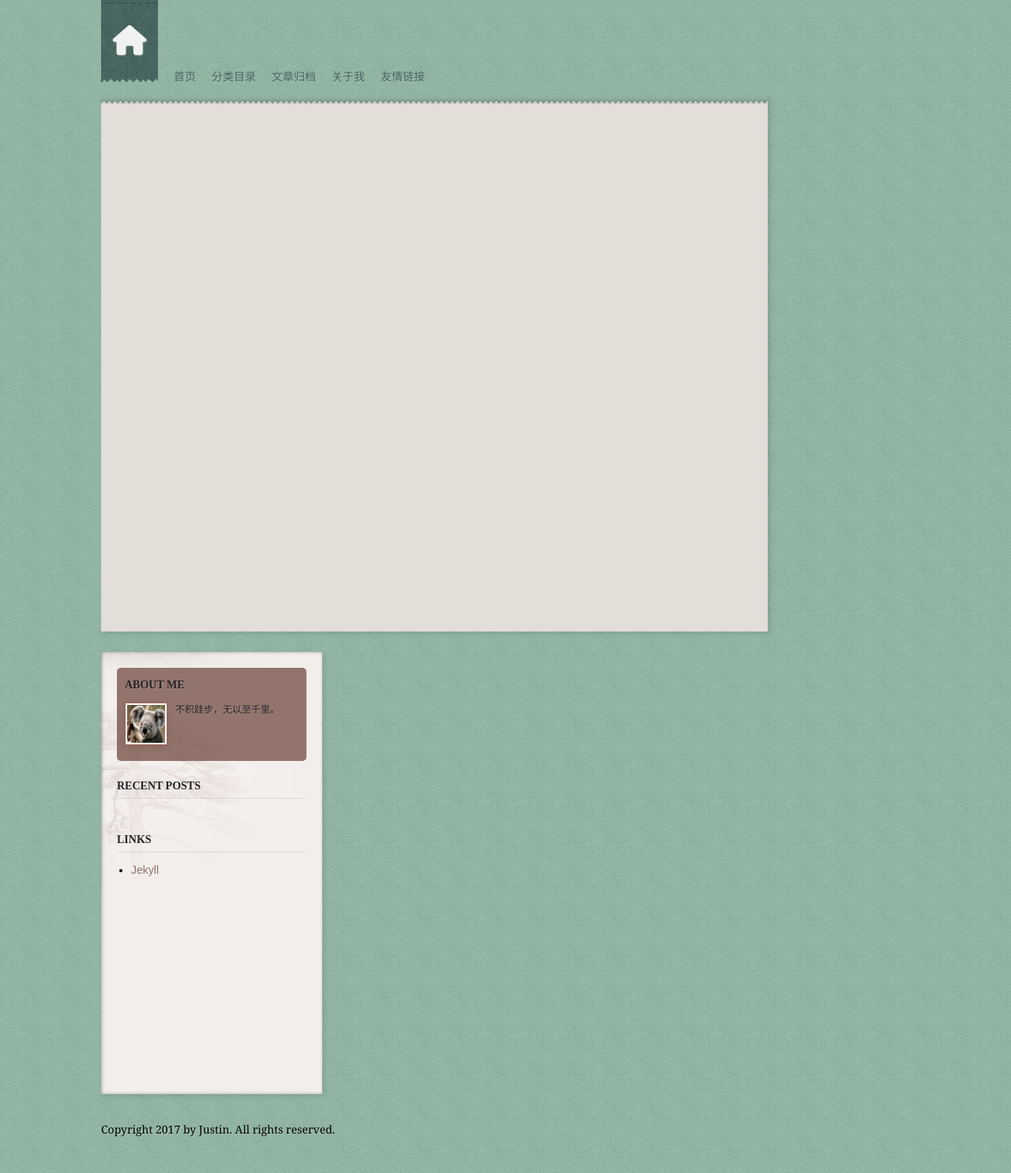
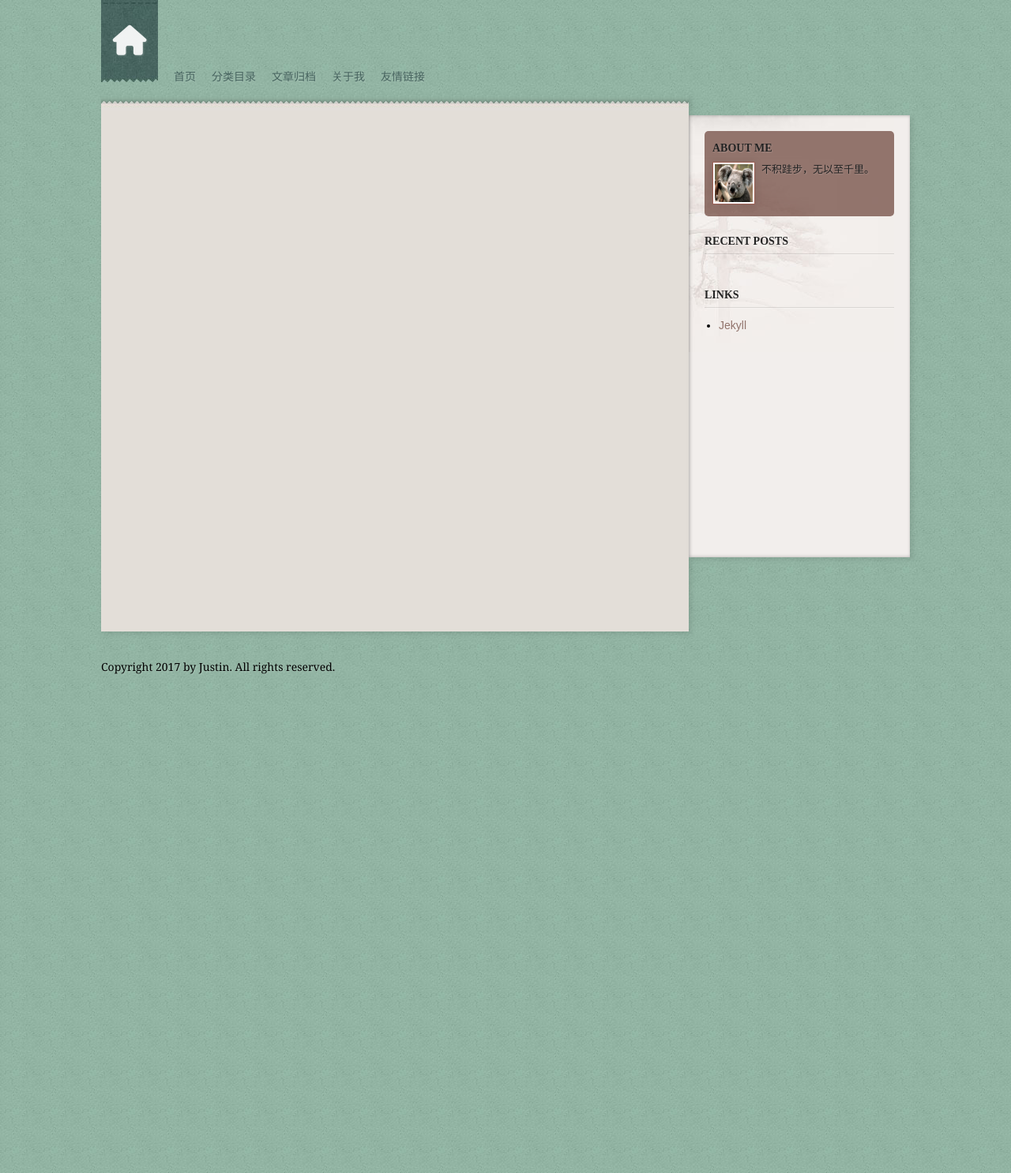
Before and after one commit to Justin-ZS/Justin-ZS.github.io, a Jekyll site: the page built from index.html, in a window 1280 px wide. Shown: the whole page at 79% size. Built offline with Jekyll 4.4.1, drawn with Linux system fonts in a browser that asks for light colours; nearby versions of some CDN libraries; library files that are not in the unit come from our copies; the list of posts is cut into pages by our own code; after the commit the page ends 900 px from its top, so only the background shows below that.

Commit message:
update main.css

```diff
--- a/_layouts/default.html
+++ b/_layouts/default.html
@@ -14,7 +14,7 @@
         <link rel="alternate" type="application/atom+xml" title="Recent Entries" href="{{ site.url }}{{ site.feed }}" />
         <link rel="shortcut icon" href="{{ site.favicon }}" type="image/x-icon" />
         <!-- font-awesome -->
-        <link href="http://cdn.bootcss.com/font-awesome/3.2.1/css/font-awesome.min.css" rel="stylesheet">
+        <link rel="stylesheet" href="path/to/font-awesome/css/font-awesome.min.css">
         <!--<link href='http://fonts.useso.com/css?family=Spirax' rel='stylesheet' type='text/css'>-->
         <link rel="stylesheet" href="{{ site.url }}/css/syntax.css">
         <link rel="stylesheet" href="{{ site.url }}/css/main.css">
@@ -91,6 +91,6 @@
                 <p>Copyright 2017 by Justin. All rights reserved.</p>
             </div>
         </div>
-        <script type="text/javascript" src="http://cdn.bootcss.com/jquery/1.8.3/jquery.min.js"></script>
+        <script type="text/javascript" src="https://cdnjs.cloudflare.com/ajax/libs/jquery/3.1.1/jquery.min.js"></script>
     </body>
 </html>
--- a/css/main.css
+++ b/css/main.css
@@ -146,7 +146,7 @@ a         { color: #91736b; text-decoration: none; }
 
 .main {
     float: left;
-    width: calc(100% - 240px);
+    width: calc(100% - 340px);
     min-width: 600px;
     padding: 40px 30px;
     min-height: 600px;
@@ -659,7 +659,7 @@ a         { color: #91736b; text-decoration: none; }
     text-transform: uppercase;
 }
 .aside-contact .det {
-    padding: 10px 0;
+    padding: 5px 0;
     line-height: 24px;
     color: #232323;
     clear: both;
@@ -682,10 +682,9 @@ a         { color: #91736b; text-decoration: none; }
     vertical-align: middle;
 }
 .aside-contact .det-text {
-    width: 150px;
-    padding-left: 10px;
+    padding-left: 8px;
     float: left;
-    font-size: 12px;
+    font-size: 13px;
     line-height: 18px;
 }
 .aside-contact .det-text p {
```
